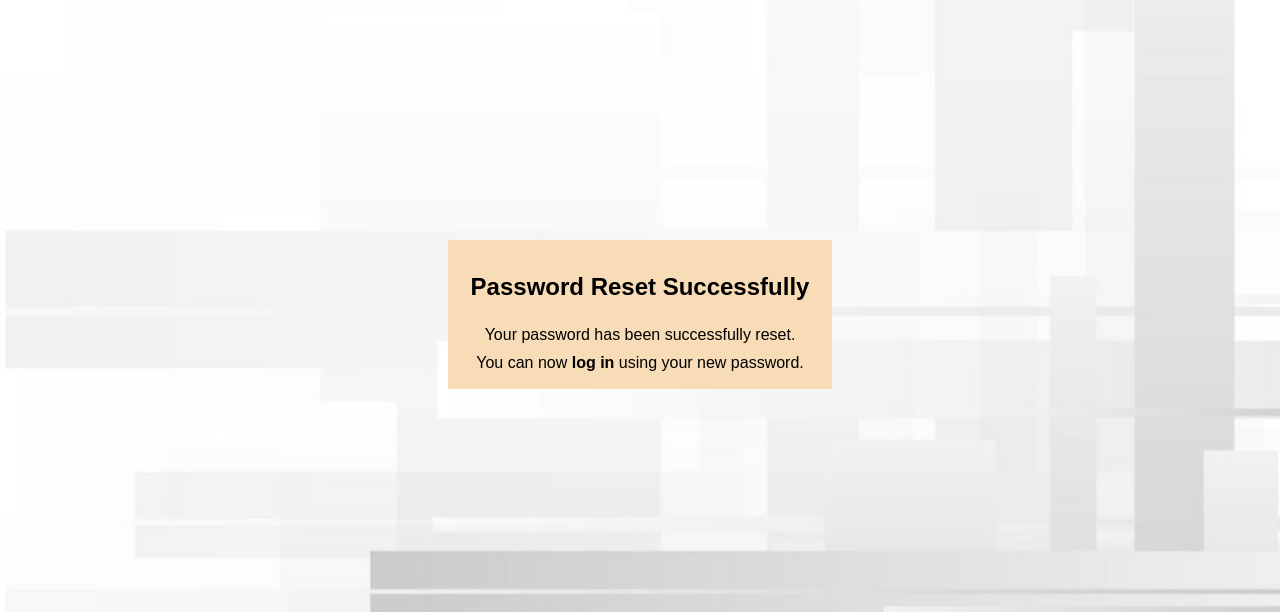
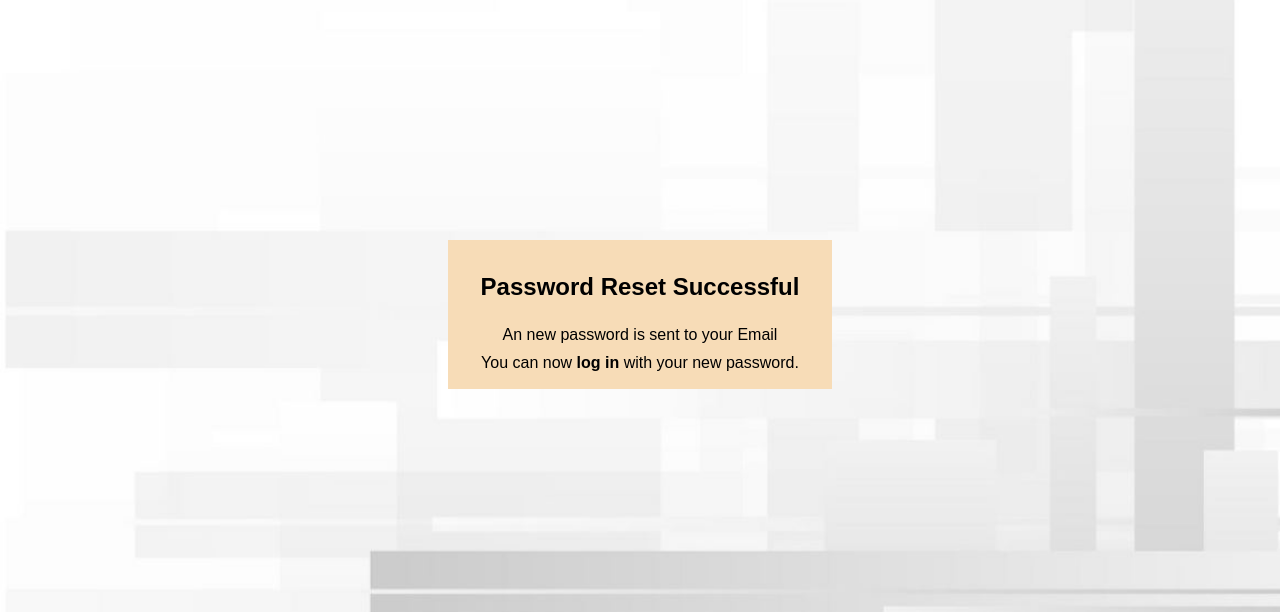
Before and after one commit to Mozahmad292/University-Course-Registration, a PHP site: page /View/resetSuccess.php in a window 1280 px wide. Shown: the top 612 px of the page. Run offline with PHP 8.4, Linux system fonts and the light colour scheme.

Commit message:
Update resetSuccess.php

```diff
--- a/View/resetSuccess.php
+++ b/View/resetSuccess.php
@@ -10,11 +10,11 @@
   <div class="container">
     <div class="card-container">
       <div class="card-title">
-        <h2>Password Reset Successfully</h2>
+        <h2>Password Reset Successful</h2>
       </div>
       <div class="card-body">
-        <p>Your password has been successfully reset.</p>
-        <p>You can now <a href="login.php">log in</a> using your new password.</p>
+        <p>An new password is sent to your Email</p>
+        <p>You can now <a href="login.php">log in</a> with your new password.</p>
       </div>
     </div>
   </div>
```
